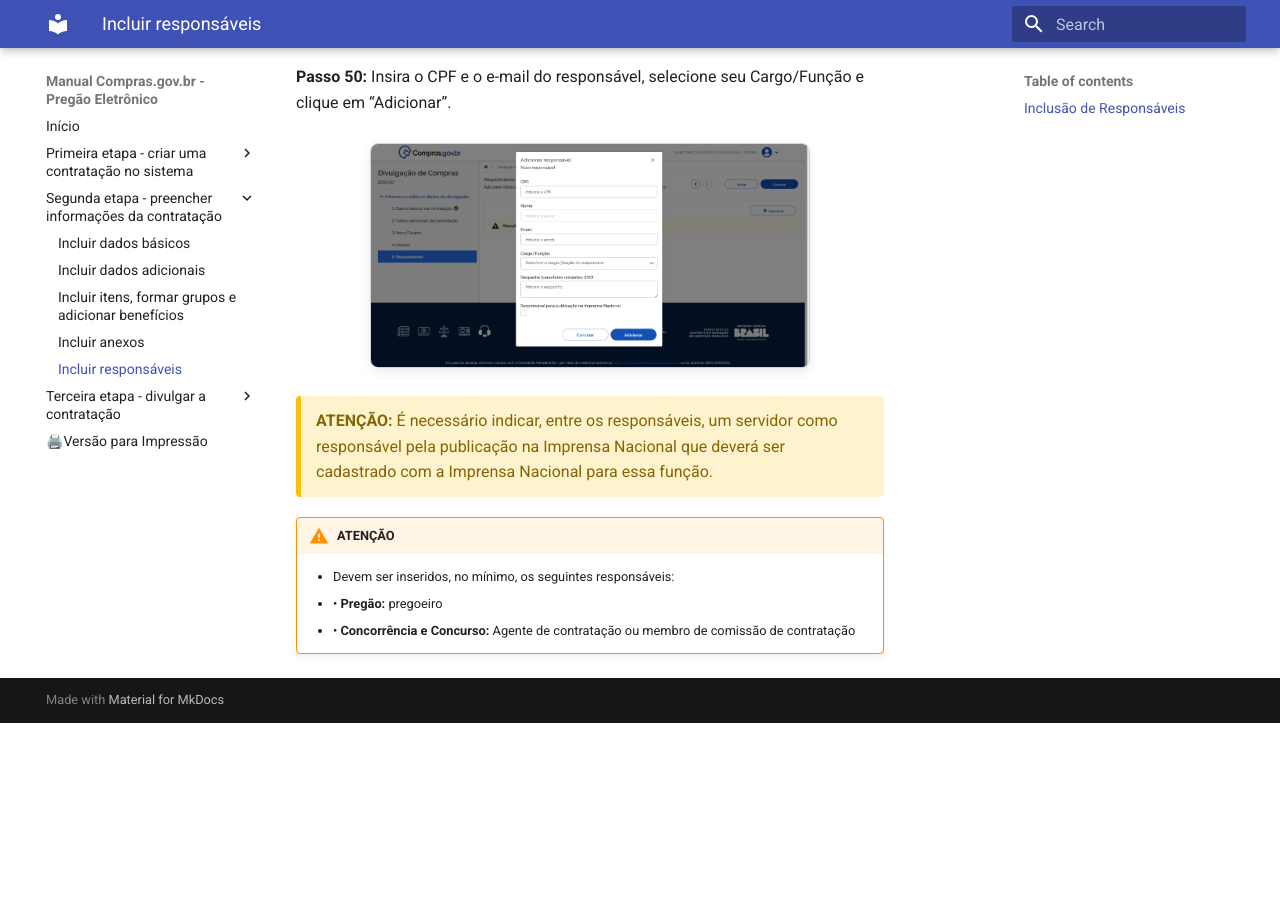
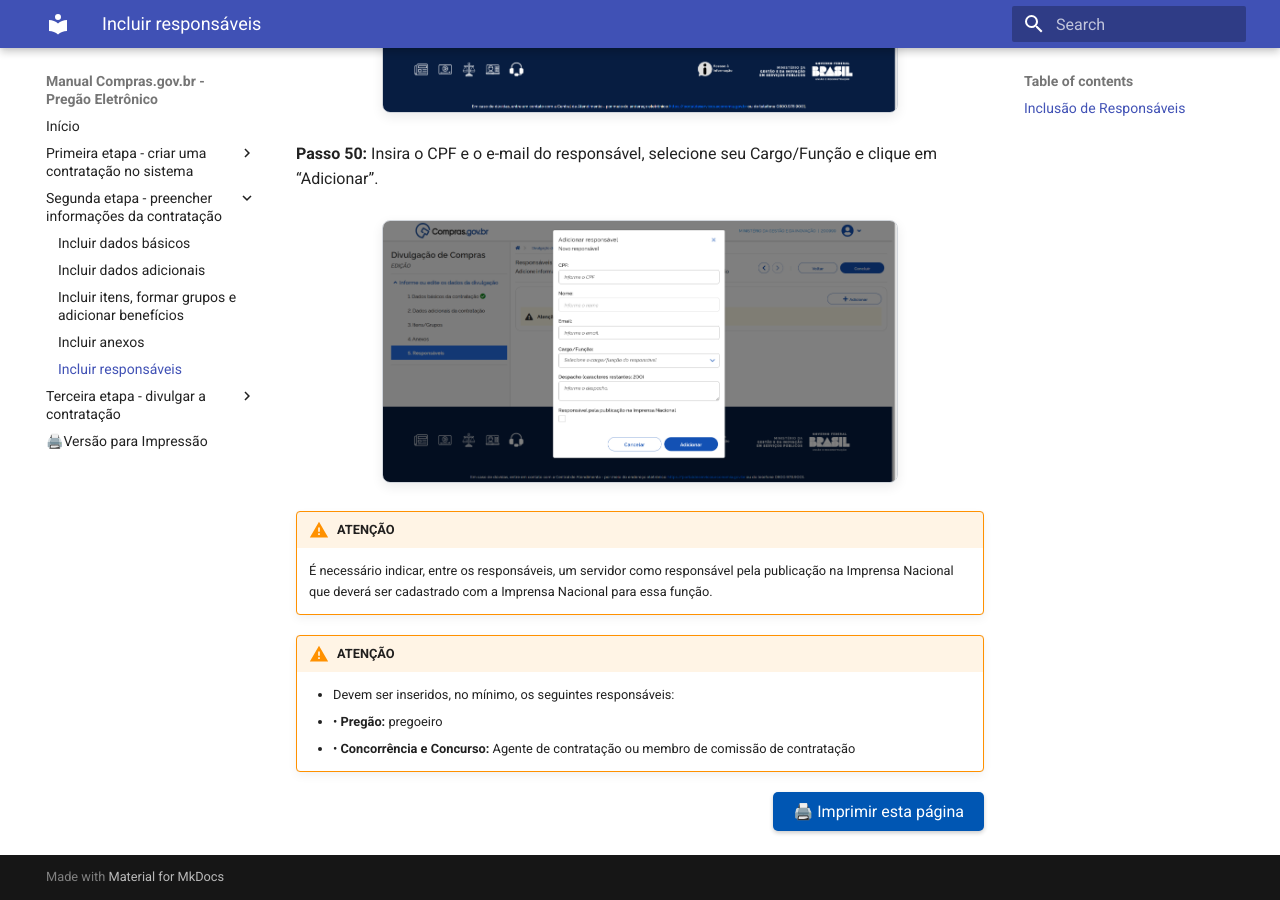
Before and after one commit to emilix10-bit/manual-pregao-material, an MkDocs documentation site: the page built from docs/06-responsaveis.md, in a window 1280 px wide and 900 px high, scrolled down 890 px. Built offline with MkDocs 1.6.1 and Material for MkDocs 9.7.7, drawn with Linux system fonts in a browser that asks for light colours; before the commit the page ends 1613 px from its top, so only the background shows below that.

Commit message:
Update warning message format in responsaveis.md
Replaced HTML warning div with Markdown warning syntax for better formatting.

```diff
--- a/docs/06-responsaveis.md
+++ b/docs/06-responsaveis.md
@@ -19,15 +19,13 @@
 
 ![Dados do responsável](Imagens/64-Responsaveis.png)
 
-<div style="display: block; background-color: #fff3cd; border-left: 5px solid #ffc107; padding: 12px 15px; margin: 15px 0; border-radius: 4px; color: #856404;">
-  <strong>ATENÇÃO:</strong> É necessário indicar, entre os responsáveis, um servidor como responsável pela publicação na Imprensa Nacional que deverá ser cadastrado com a Imprensa Nacional para essa função.
-</div>
+!!! warning "ATENÇÃO"
+    É necessário indicar, entre os responsáveis, um servidor como responsável pela publicação na Imprensa Nacional que deverá ser cadastrado com a Imprensa Nacional para essa função.
 
 !!! warning "ATENÇÃO"
     * Devem ser inseridos, no mínimo, os seguintes responsáveis:<br>
     * &bull; <strong>Pregão:</strong> pregoeiro<br>
     * &bull; <strong>Concorrência e Concurso:</strong> Agente de contratação ou membro de comissão de contratação
-</div>
 
 
 <div style="text-align: right; margin: 20px 0;">
```
